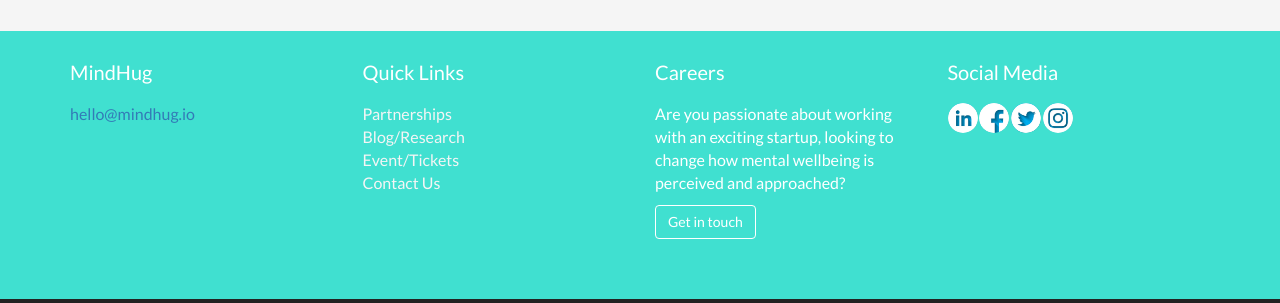
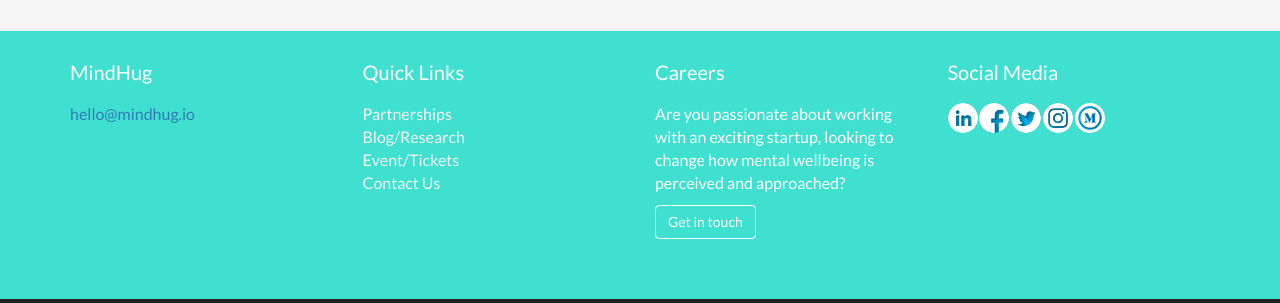
Before and after one commit to Cloudeya/newrelic-install, a Flask app: page /careers in a window 1280 px wide. Shown: the part 1656-1959 px from the top of the page. Run offline with Flask 2, Linux system fonts and the light colour scheme; some libraries are stand-ins or nearby versions; some web fonts are replaced.

Commit message:
Update career.html

```diff
--- a/templates/career.html
+++ b/templates/career.html
@@ -443,6 +443,9 @@
                                 <li class=""><a href="https://www.facebook.com/mymindhug/" target="_blank" title="Facebook" id="you"><img alt="Facebook" width="30" height="30" src="{{ url_for('static', filename='images/fac.jpg') }}"></a></li>
                                 <li class=""><a href="https://twitter.com/mymindhug?s=08" target="_blank" title="Twitter" id="you"><img alt="Twitter" width="30" height="30" src="{{ url_for('static', filename='images/twi.jpg') }}"></a></li>
                                 <li class=""><a title="instagram" target="_blank" href="https://instagram.com/mymindhug?igshid=5vhb6th1p1p8" id="you"><img alt="instagram" width="30" height="30" src="{{ url_for('static', filename='images/ins.jpg') }}"></a></li>
+
+<li class=""><a title="Medium" target="_blank" href="https://medium.com/mymindhug" id="you"><img alt="medium" width="30" height="30" src="{{ url_for('static', filename='images/medium1.jpg') }}"></a></li>
+
                             </ul>
                         </div>
                     </div>
```
